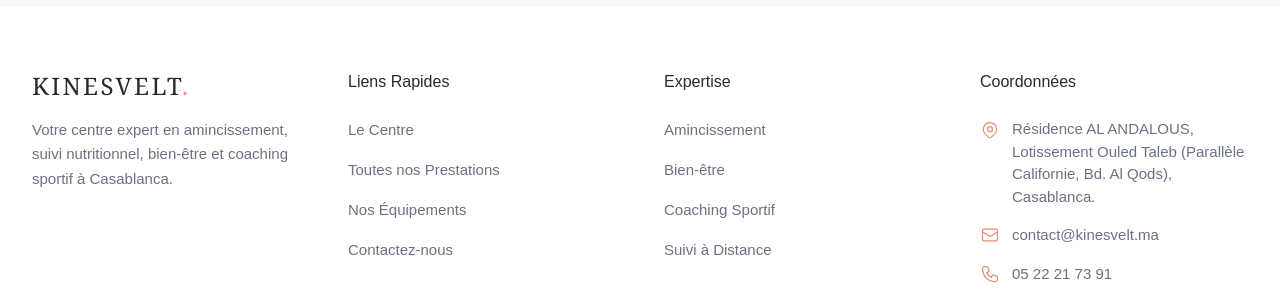
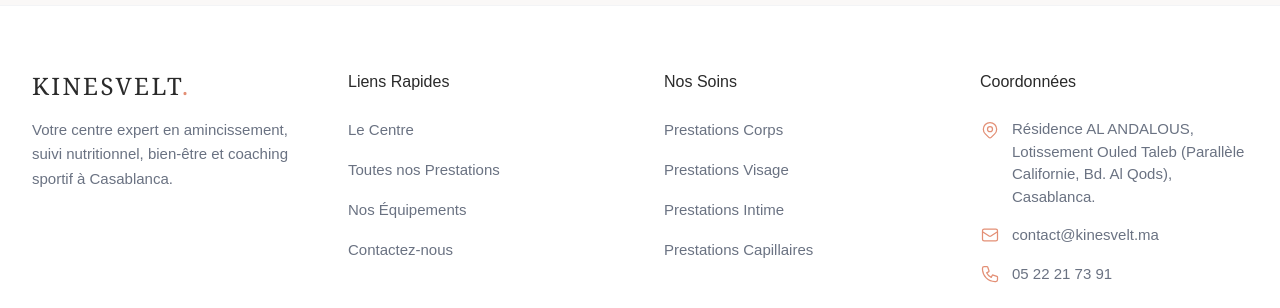
Before and after one commit to ranketgit/knisvelt, a Next.js app: page / in a window 1280 px wide. Shown: the part 5826-6134 px from the top of the page. Built offline with nearby package versions, Linux system fonts and the light colour scheme; no server answers.

Commit message:
correct foter links

```diff
--- a/app/components/Footer.tsx
+++ b/app/components/Footer.tsx
@@ -35,21 +35,21 @@ export default function Footer() {
             </ul>
           </div>
 
-          {/* Top Services */}
+          {/* Top Services -> Updated to the actual pages we built! */}
           <div>
-            <h4 className="text-[#2A2A2A] font-medium mb-6">Expertise</h4>
+            <h4 className="text-[#2A2A2A] font-medium mb-6">Nos Soins</h4>
             <ul className="space-y-4">
               <li>
-                <Link href="/prestations/amincissement" className="text-gray-500 hover:text-[#E38F75] text-[15px] transition-colors">Amincissement</Link>
+                <Link href="/prestations/corps" className="text-gray-500 hover:text-[#E38F75] text-[15px] transition-colors">Prestations Corps</Link>
               </li>
               <li>
-                <Link href="/prestations/bien-etre" className="text-gray-500 hover:text-[#E38F75] text-[15px] transition-colors">Bien-être</Link>
+                <Link href="/prestations/visage" className="text-gray-500 hover:text-[#E38F75] text-[15px] transition-colors">Prestations Visage</Link>
               </li>
               <li>
-                <Link href="/prestations/coaching-sportif" className="text-gray-500 hover:text-[#E38F75] text-[15px] transition-colors">Coaching Sportif</Link>
+                <Link href="/prestations/intime" className="text-gray-500 hover:text-[#E38F75] text-[15px] transition-colors">Prestations Intime</Link>
               </li>
               <li>
-                <Link href="/prestations/suivi-a-distance" className="text-gray-500 hover:text-[#E38F75] text-[15px] transition-colors">Suivi à Distance</Link>
+                <Link href="/prestations/capillaires" className="text-gray-500 hover:text-[#E38F75] text-[15px] transition-colors">Prestations Capillaires</Link>
               </li>
             </ul>
           </div>
```
